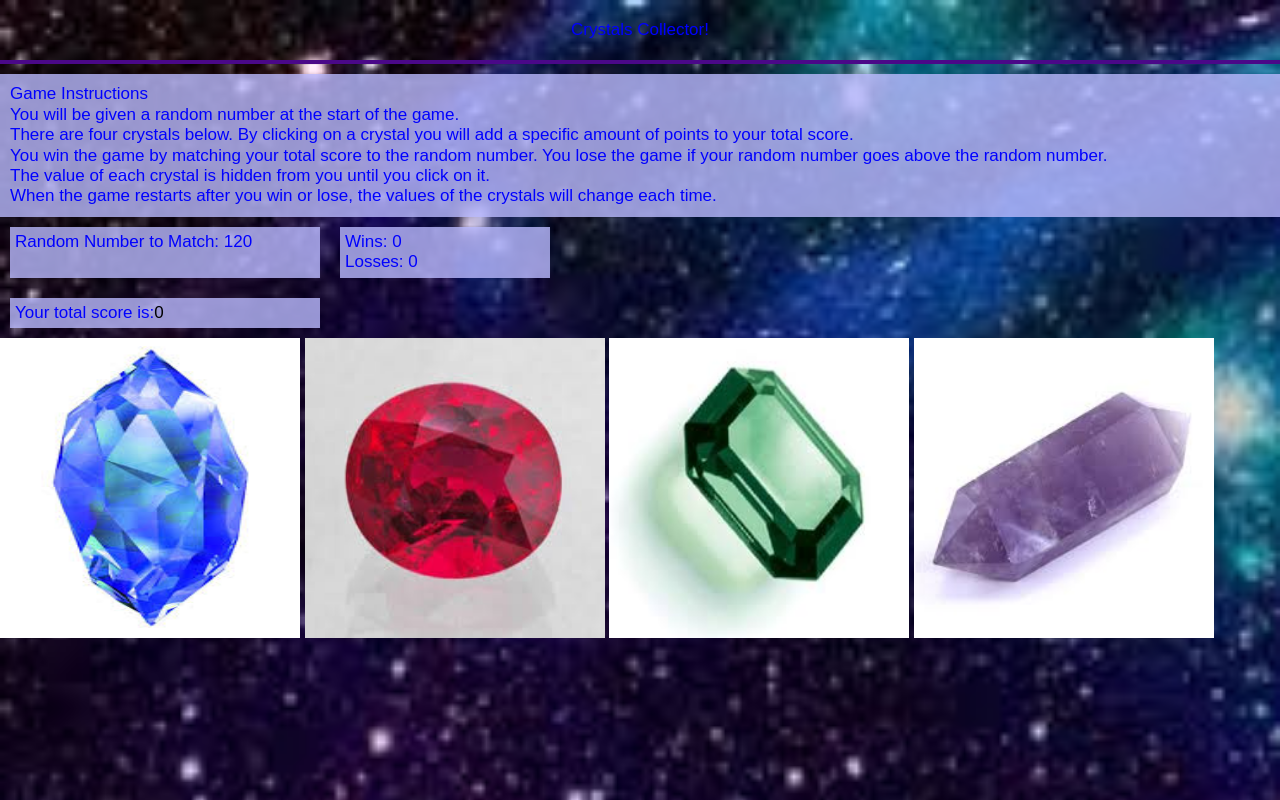
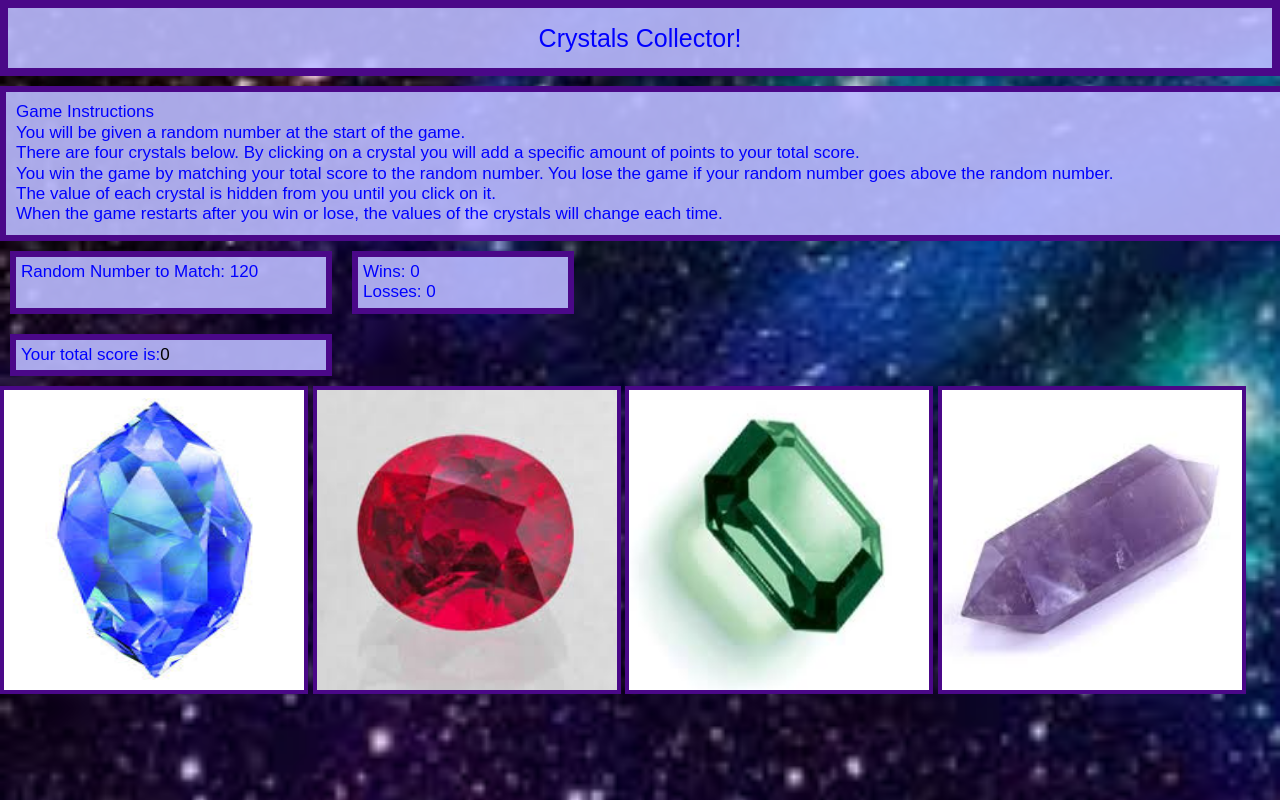
Before and after one commit to TeresaGrossman/unit-4-game, a plain HTML site: page index.html in a window 1280 px wide. Shown: the top 800 px of the page. Drawn offline with nearby package versions, Linux system fonts and the light colour scheme.

Commit message:
css update

```diff
--- a/assets/css/style.css
+++ b/assets/css/style.css
@@ -7,16 +7,19 @@ body{
     line-height: 1.2em;
 }
 header{
+    font-size: 25px;
     color: blue;
+    background-color: rgba(187,187,255,.9);
     padding: 20px;
     text-align: center;
-    border-bottom: 4px rgb(74, 8, 136) solid;
+    border: 8px rgb(74, 8, 136) solid;
     margin-bottom: 10px;
 }
 
 #instructions{
     color: blue;
-    background-color: rgba(187,187,255,.8);
+    background-color: rgba(187,187,255, .9);
+    border: 6px rgb(74, 8, 136) solid;
     margin: 10px;
     width: 100%;
     margin: auto;
@@ -25,7 +28,8 @@ header{
 
 #randomNumber{
     color: blue;
-    background-color: rgba(187,187,255,.8);
+    background-color: rgba(187,187,255,.9);
+    border: 6px rgb(74, 8, 136) solid;
     width: 300px;
     margin: 10px;
     padding: 5px;
@@ -33,7 +37,8 @@ header{
 
 #winLose{
     color: blue;
-    background-color: rgba(187,187,255,.8);
+    background-color: rgba(187,187,255,.9);
+    border: 6px rgb(74, 8, 136) solid;
     width: 200px;
     margin: 10px;
     padding: 5px;
@@ -43,7 +48,8 @@ header{
 }
 #userScore{
     color: blue;
-    background-color: rgba(187,187,255,.8);
+    background-color: rgba(187,187,255,.9);
+    border: 6px rgb(74, 8, 136) solid;
     width: 300px;
     margin: 10px;
     padding: 5px;
@@ -54,6 +60,7 @@ header{
 }
 
 .crystal-button{
+    border: 4px rgb(74, 8, 136) solid;
     width: 300px;
     height: 300px;
 }
```
